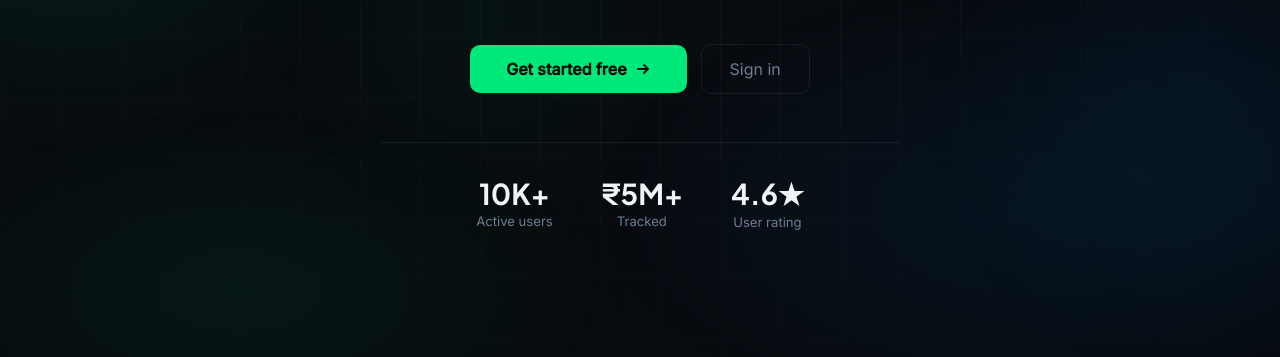
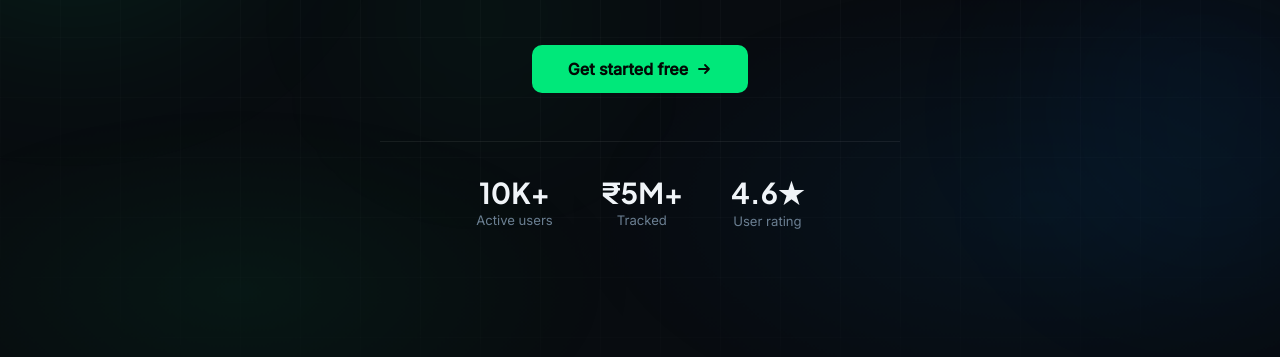
Before and after one commit to Kairav09/Fin-Track, a plain HTML site: page index.html in a window 1280 px wide. Shown: the part 443-800 px from the top of the page. Drawn offline with Linux system fonts and the light colour scheme.

Commit message:
modified:   index.html

```diff
--- a/index.html
+++ b/index.html
@@ -54,7 +54,7 @@
               stroke-linejoin="round" />
           </svg>
         </button>
-        <button class="btn-hero-ghost" onclick="openModal('login')">Sign in</button>
+
       </div>
       <div class="hero-stats">
         <div>
```
